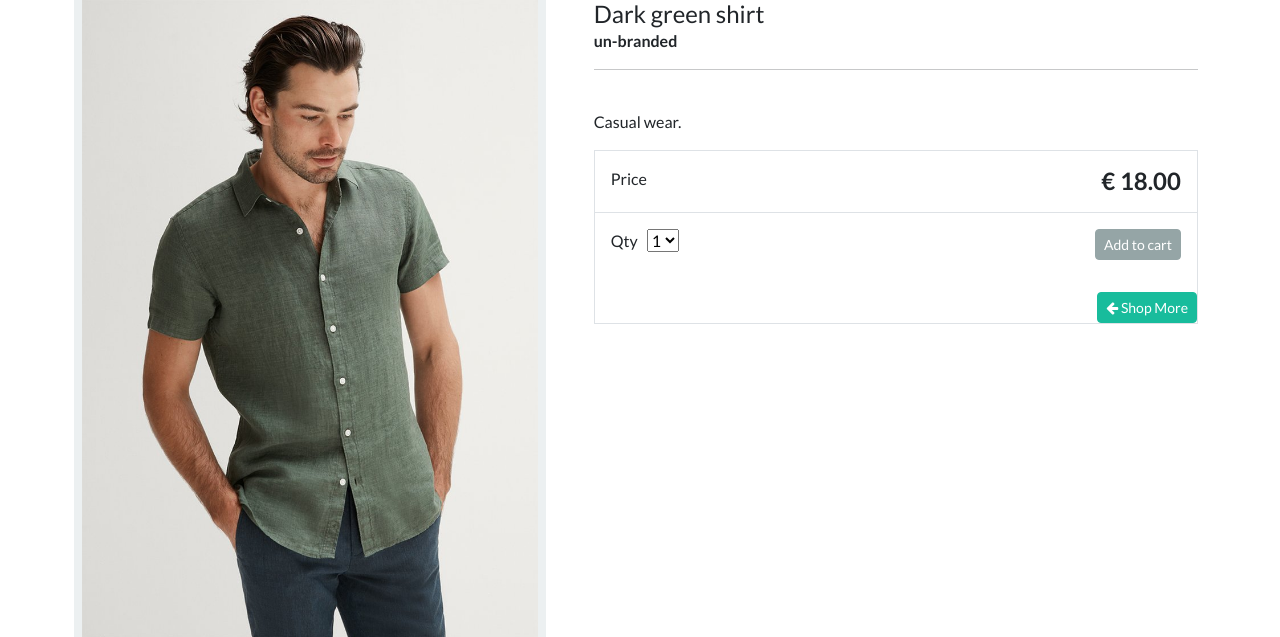
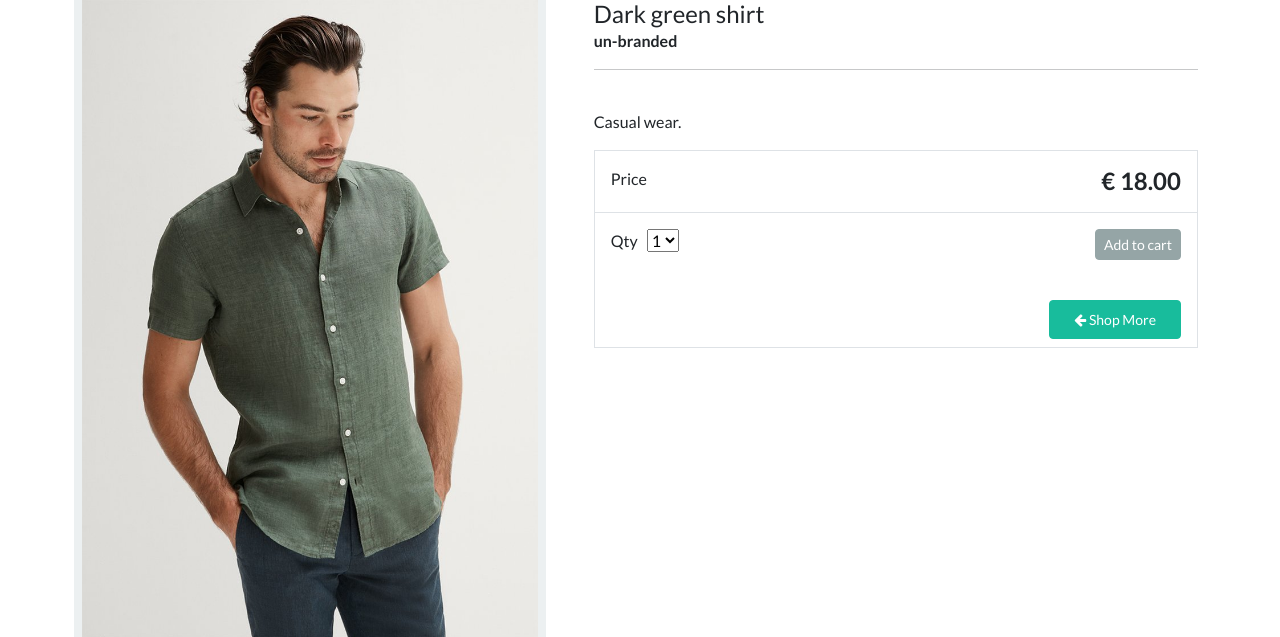
Before and after one commit to aryankumar-nci/EBS-SCC, a Django app: a page that uses ecommerce/store/templates/store/product-info.html in a window 1280 px wide. Shown: the part 120-757 px from the top of the page. Run offline with Django 5.2, Linux system fonts and the light colour scheme; data comes from the database, SQL or seed files in the repository; some libraries are stand-ins or nearby versions.

Commit message:
product-info modified2

```diff
--- a/ecommerce/store/templates/store/product-info.html
+++ b/ecommerce/store/templates/store/product-info.html
@@ -83,11 +83,12 @@
                             </div>
 
                         </div>
-                        <div class="text-end mt-3">
-                            <a href="{% url 'store' %}" class="btn btn-success btn-sm">
+                        <div class="d-flex justify-content-end mt-4 mb-2 pe-3">
+                            <a href="{% url 'store' %}" class="btn btn-success btn-sm px-4 py-2">
                                 <i class="fa fa-arrow-left" aria-hidden="true"></i> Shop More
                             </a>
                         </div>
+
 
                     </div>
 
```
